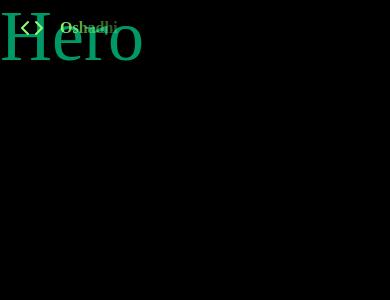
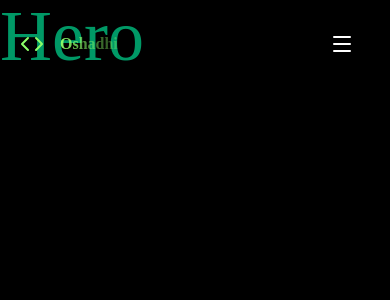
Before and after one commit to goagoonewardena/portfolio, a React (Vite) app in the folder myportfolio/: page / in a window 390 px wide. Shown: the top 300 px of the page. Built offline with nearby package versions, Linux system fonts and the light colour scheme.

Commit message:
Added codes for Mobile Menu botton and area

```diff
--- a/myportfolio/src/components/layout/Navbar.jsx
+++ b/myportfolio/src/components/layout/Navbar.jsx
@@ -39,7 +39,6 @@ const Navbar = () => {
               aria-label="home"
             >
               {PERSONAL_INFO.name.split(' ')[0]}
-
             </button>
           </div>
           {/* Desktop Navigation */}
@@ -58,7 +57,6 @@ const Navbar = () => {
               </button>
             ))}
           </nav>
-
           {/* CTA Button*/}
           <div className="hidden md:flex items-center gap-2">
             <button
@@ -68,12 +66,44 @@ const Navbar = () => {
               Hire Me
             </button>
           </div>
+          {/* Mobile Menu Button */}
+          <button
+            onClick={() => setIsMenuOpen(!isMenuOpen)}
+            className="md:hidden p-4 text-white hover:text-white/80 transition-colors"
+            aria-label="menu"
+            aria-expanded={isMenuOpen}
+          >
+            {isMenuOpen ? <X className="w-6 h-6" /> : <Menu className="w-6 h-6" />}
+          </button>
         </div>
       </div>
+      {/* Mobile Menu */}
+      <div className={`md:hidden transition-all duration-300 overflow-hidden ${isMenuOpen ? 'max-h-96 opacity-100' : 'max-h-0 opacity-0'}`}>
+        <div className="bg-black/95 backdrop-blur-lg border-t border-white/10 px-5 py-6 space-y3">
+        {NAV_LINKS.map((link) => (
+          <button
+            key={link.id}
+            onClick={() => handleNavClick(link.id)}
+            className={`block w-full text-left px-4 py-3 rounded-lg font-medium transition-all duration-300 ${
+              activeSection === link.id
+                ? 'text-white bg-white/10'
+                : 'text-white/70 hover:text-white hover:bg-white/5'
+            }`}
+          >
+            {link.label}
+          </button>
+        ))}
+        <button
+          onClick={() => handleNavClick('contact')}
+          className="w-full px-7 py-3.5 bg-white text-[#212121] font-medium text-base rounded-[17px] border border-white hover:bg-white/90 transition-all duration-300 mt-2"
+        >
+          Hire Me
+        </button>
+        </div>
+
+      </div>
     </nav>
-  )
-
-
+  );
 }
 
-export default Navbar;
+export default Navbar
```
